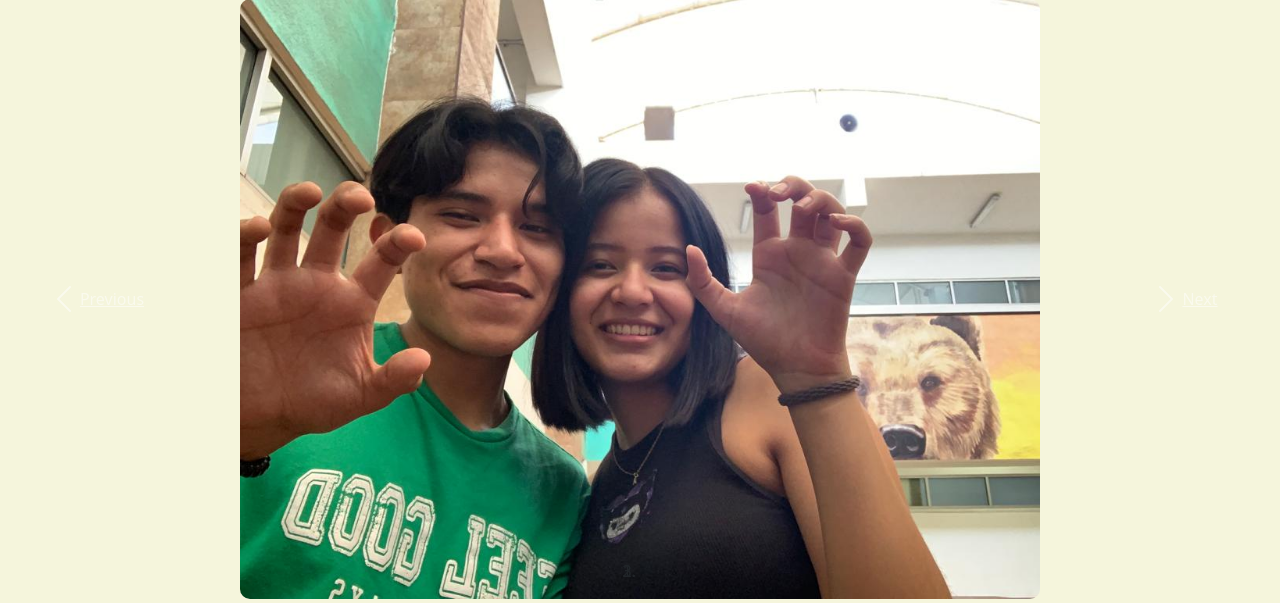
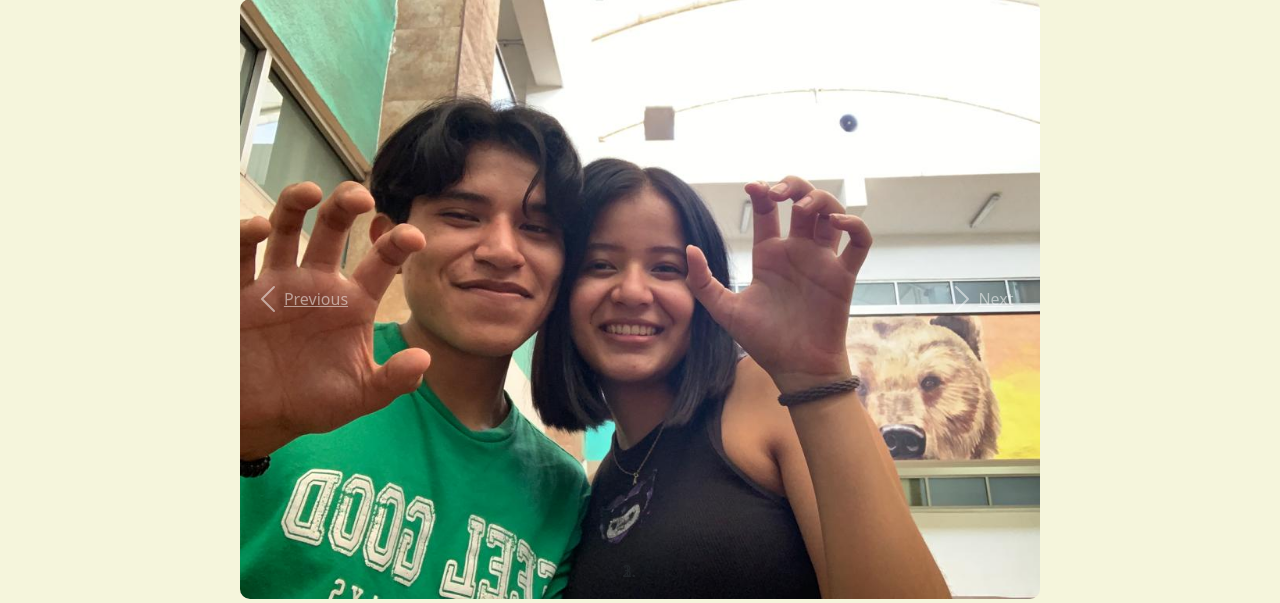
Before and after one commit to MarioMedePrsc/XyM, a PHP site: page /acepto.html in a window 1280 px wide. Shown: the part 127-730 px from the top of the page. Run offline with PHP 8.4, Linux system fonts and the light colour scheme; some libraries are stand-ins or nearby versions.

Commit message:
Carrusel centrado y arreglado

```diff
--- a/acepto.html
+++ b/acepto.html
@@ -13,7 +13,8 @@
             <h1>TE AMO</h1>
         </div>
         <!--Carussel-->
-        <div id="carouselExampleIndicators" class="carousel slide" data-ride="carousel">
+        <div class="centrar">
+        <div id="carouselExampleIndicators" class="carousel slide carrusel" data-ride="carousel">
             <ol class="carousel-indicators">
               <li data-target="#carouselExampleIndicators" data-slide-to="0" class="active"></li>
               <li data-target="#carouselExampleIndicators" data-slide-to="1"></li>
@@ -39,6 +40,7 @@
               <span class="sr-only">Next</span>
             </a>
           </div>
+        </div>
 
           <script src="https://code.jquery.com/jquery-3.2.1.slim.min.js" integrity="sha384-KJ3o2DKtIkvYIK3UENzmM7KCkRr/rE9/Qpg6aAZGJwFDMVNA/GpGFF93hXpG5KkN" crossorigin="anonymous"></script>
           <script src="https://cdn.jsdelivr.net/npm/popper.js@1.12.9/dist/umd/popper.min.js" integrity="sha384-ApNbgh9B+Y1QKtv3Rn7W3mgPxhU9K/ScQsAP7hUibX39j7fakFPskvXusvfa0b4Q" crossorigin="anonymous"></script>
--- a/styles.css
+++ b/styles.css
@@ -32,13 +32,15 @@ body{
     margin-top: 20px;
     margin-bottom: 10px;
 }
-
-.carrusel{
-    height: 800px;
-    width: 100%;
-    border-radius: 10px;
+.centrar{
+    display: flex;
+    flex-direction: column;
     align-items: center;
     justify-content: center;
+}
+.carrusel{
+    max-height: 800px;
+    max-width: 800px;
 }
 .imgCarrusel{
     display: flex;
```
